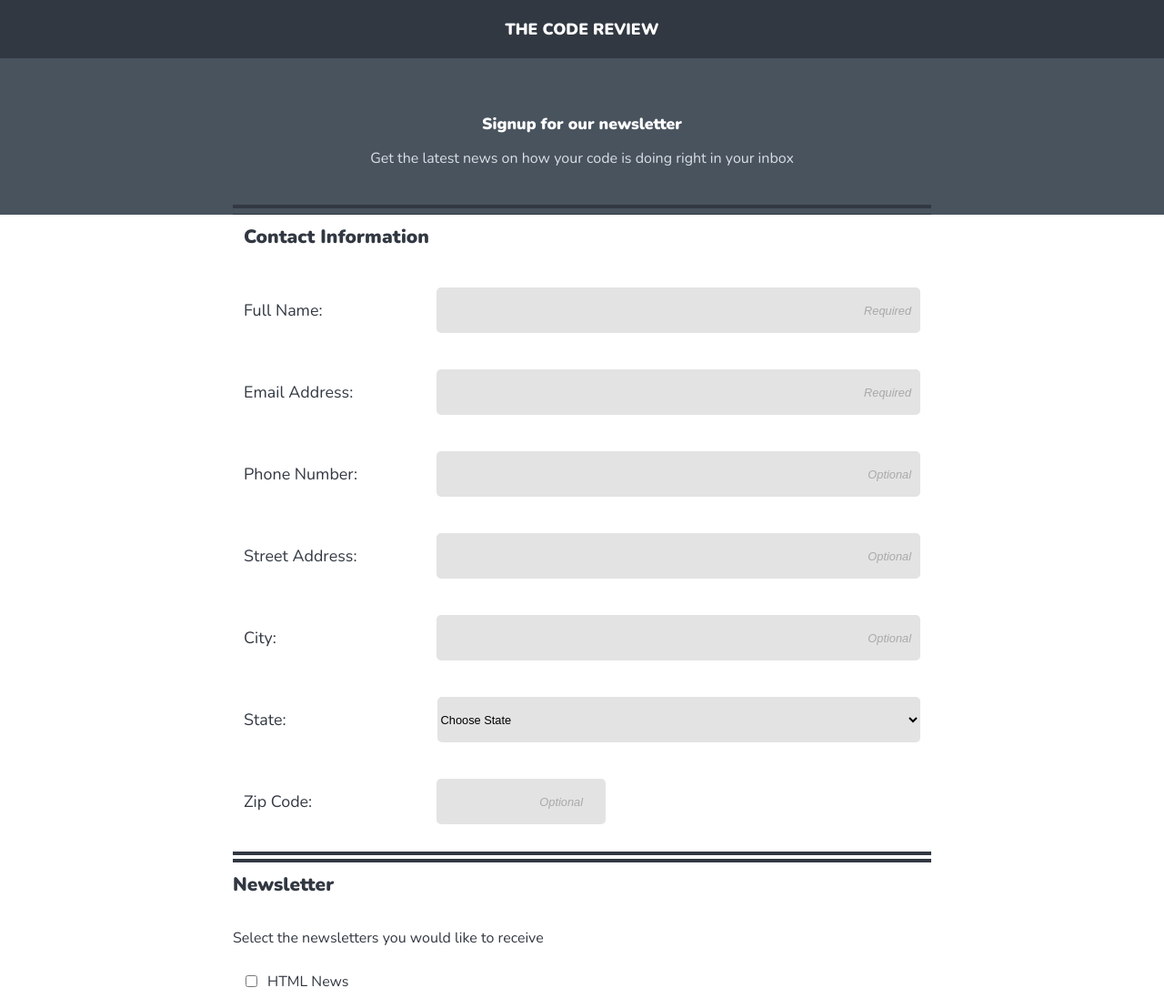
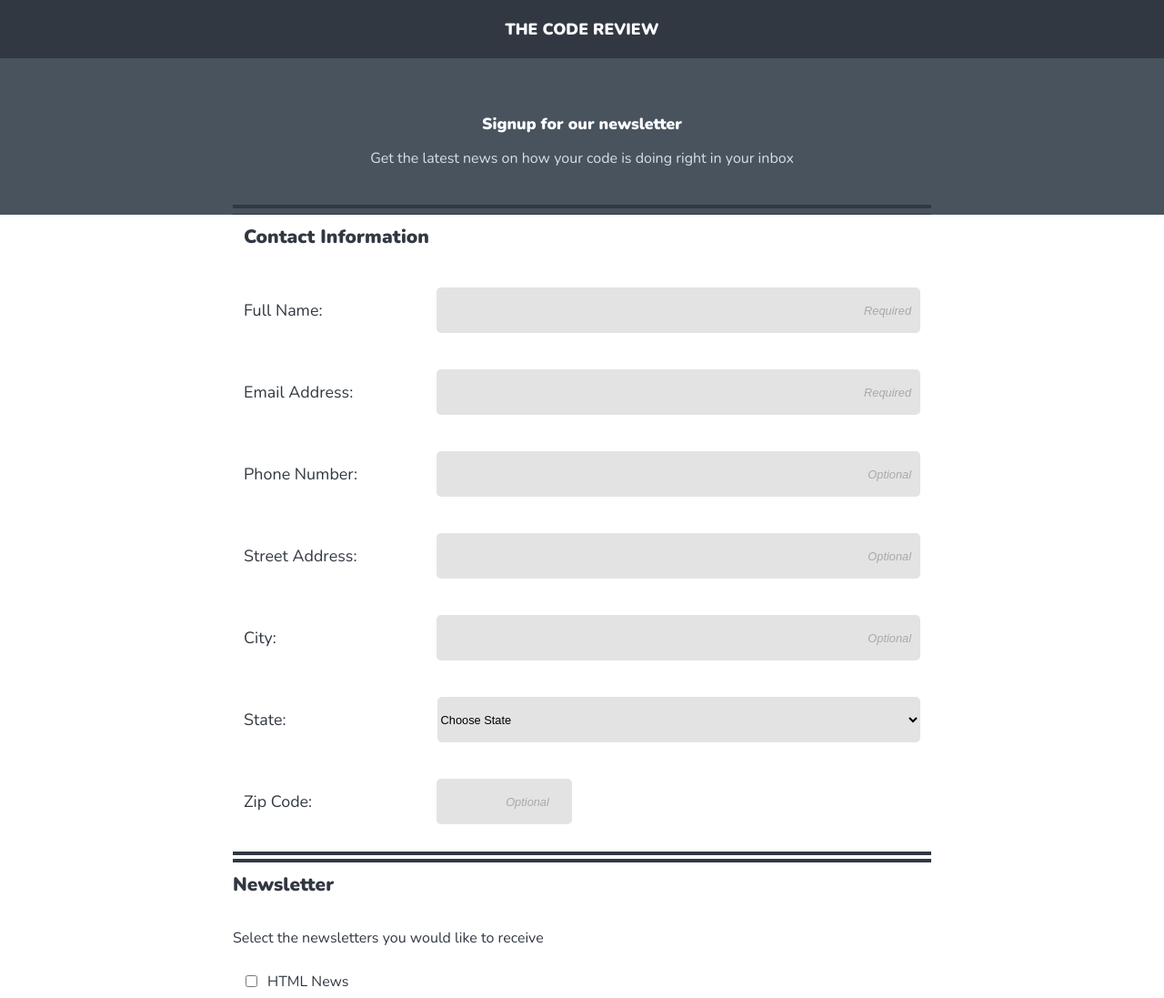
Before and after one commit to fractalkitty/Treehouse---P3, a plain HTML site: page index.html in a window 1280 px wide. Shown: the top 1097 px of the page at 91% size. Drawn offline with nearby package versions, Linux system fonts and the light colour scheme.

Commit message:
updated with comments from slack peer review

```diff
--- a/css/style.css
+++ b/css/style.css
@@ -74,7 +74,6 @@ form legend h2 {
 }
 
 #main-info label {
-    background-color: #ffffff;
     font-size: 1.4em;
 }
 
@@ -90,25 +89,37 @@ form legend h2 {
     border-radius: 5px;
     border: none;
     background-color: rgb(228, 227, 227);
+    transition-duration: 0.5s;
+    transition-property: border-color, box-shadow;
 
 }
+
+#main-info input::placeholder,
+#main-info select::placeholder,
+#prefs textarea::placeholder {
+    transition-duration: 1s;
+    transition-property: font-size, color;
+
+}
+
 
 #main-info input:focus::placeholder,
 #main-info select:focus::placeholder,
 #prefs textarea:focus::placeholder {
     font-size: 0.8em;
+    color: rgb(200, 200, 200);
 }
 
 #main-info input:focus,
 #main-info select:focus,
 #prefs textarea:focus {
-    box-shadow: 0 5px 10px rgba(128, 128, 128, 0.07), 0 15px 20px rgba(50, 50, 50, .2);
-    background-color: white;
+    border-color: darkblue;
+    height: 62px;
+    box-shadow: 0px 0px 10px darkblue;
 }
 
 input[type="zip"] {
-
-    width: 50%;
+    width: 45%;
 
 }
 
@@ -324,19 +335,13 @@ footer {
 
     #main-info input[name="zip"] {
         display: block;
-        /* Ensure block-level display */
-        width: 25%;
-        /* Adjust width as needed */
+        width: 20%;
         margin-left: 0;
-        /* Align to the left */
         margin-right: auto;
-        /* Keeps the right margin auto */
-        /* Other necessary styles */
     }
 
     label[for="zip"] {
         width: 28.5%;
-        /* Other styles */
     }
 
 }
```
